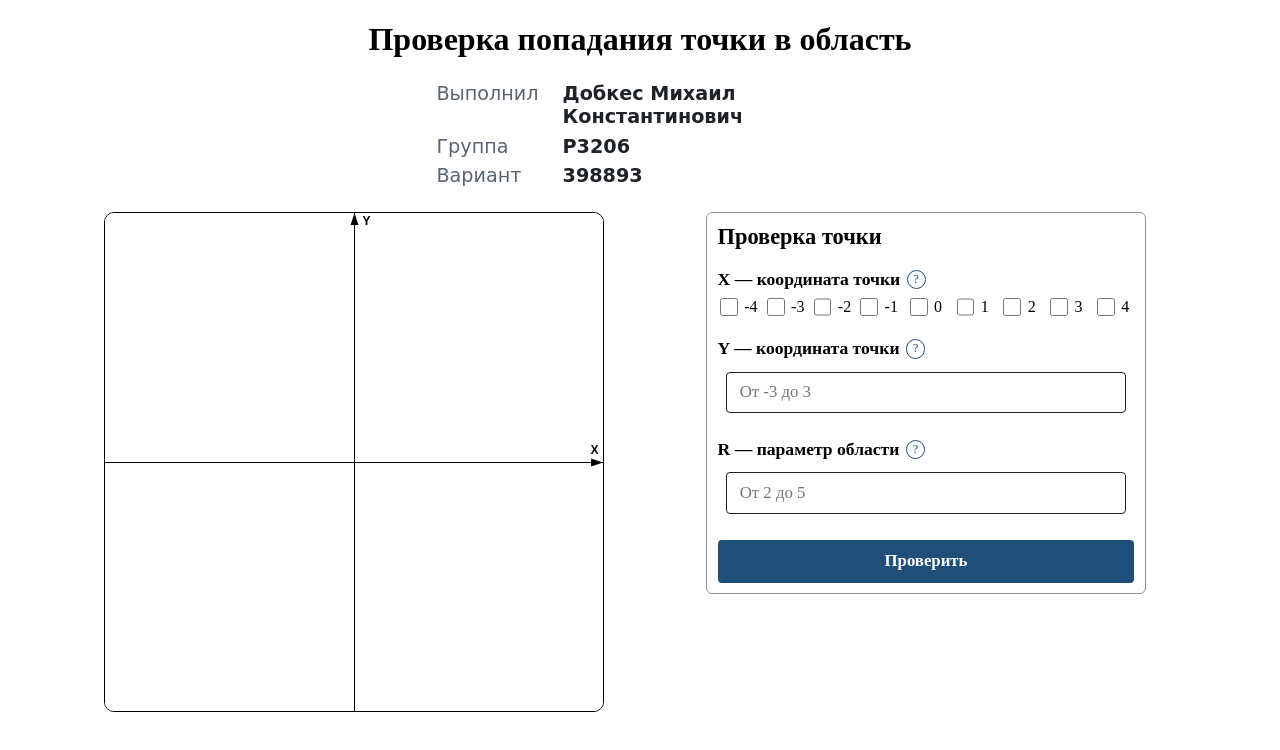
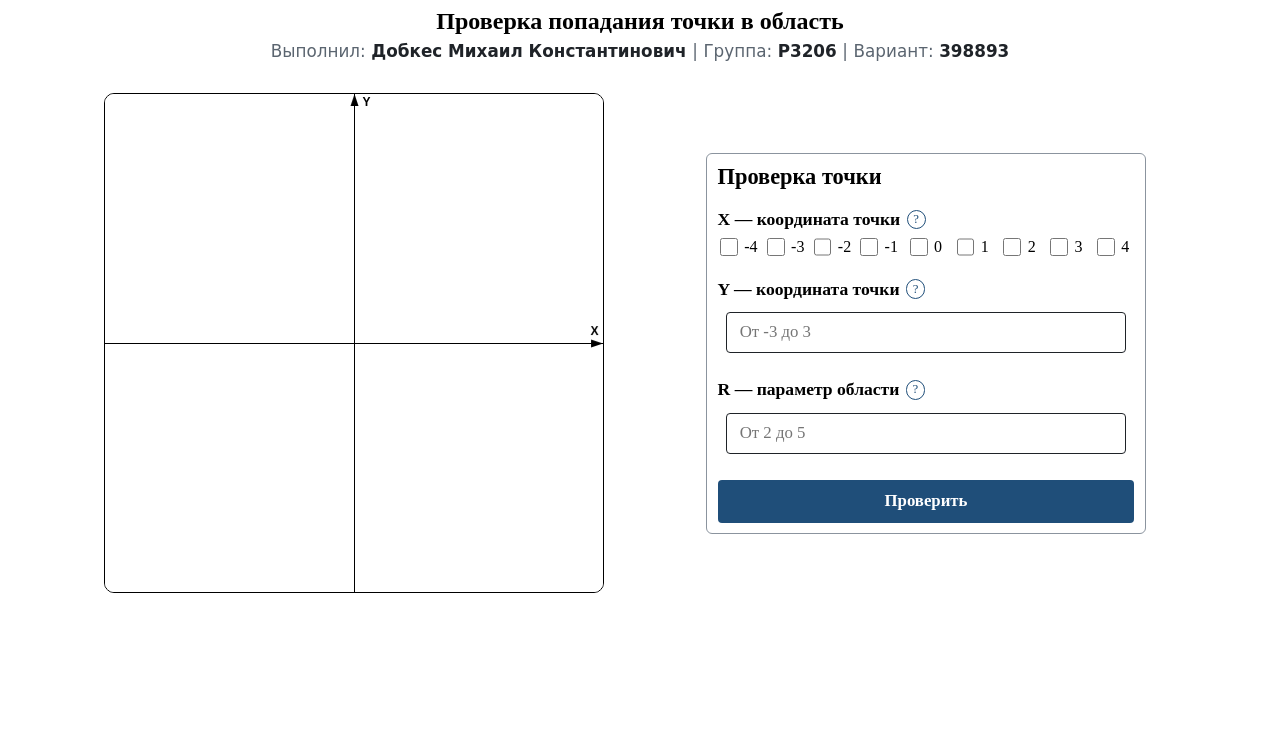
Before and after one commit to Miwm64/web_labs, a website: page index.html in a window 1280 px wide. Drawn offline with Linux system fonts and the light colour scheme.

Commit message:
feat: header tweaked a bit - takes less space

```diff
--- a/index.html
+++ b/index.html
@@ -13,14 +13,18 @@
             <h1 id="page-title">Проверка попадания точки в область</h1>
 
             <dl id="student-info" class="student-info">
-                <dt class="student-info-label">Выполнил</dt>
-                <dd class="student-info-value">Добкес Михаил Константинович</dd>
-
-                <dt class="student-info-label">Группа</dt>
-                <dd class="student-info-value">P3206</dd>
-
-                <dt class="student-info-label">Вариант</dt>
-                <dd class="student-info-value">398893</dd>
+                <div class="student-info-item">
+                    <dt class="student-info-label">Выполнил:</dt>
+                    <dd class="student-info-value">Добкес Михаил Константинович</dd>
+                </div>
+                <div class="student-info-item">
+                    <dt class="student-info-label">Группа:</dt>
+                    <dd class="student-info-value">P3206</dd>
+                </div>
+                <div class="student-info-item">
+                    <dt class="student-info-label">Вариант:</dt>
+                    <dd class="student-info-value">398893</dd>
+                </div>
             </dl>
         </header>
 
--- a/styles.css
+++ b/styles.css
@@ -17,40 +17,45 @@
 }
 
 #page-title {
-    max-width: 60%;
-    margin-inline: auto;
+    margin: 0 0 0.4rem;
+    font-size: 1.5rem;
     text-align: center;
 }
 
 #student-info {
+    display: flex;
+    flex-wrap: wrap;
+    justify-content: center;
+    gap: 0.2rem 0.35rem;
+    margin: 0;
     font-family: var(--font-cursive);
+    font-size: 1.05rem;
     color: var(--color-muted);
-    display: grid;
-    grid-template-columns: max-content 1fr;
-    gap: 0.4rem 1.5rem;
-    max-width: 40ch;
-    margin: 1.5rem auto 0;
 }
 
-.student-info-label {
-    font-size: 1.2rem;
+.student-info-item {
+    display: flex;
+    gap: 0.35rem;
+}
+
+.student-info-item + .student-info-item::before {
+    content: "|";
 }
 
 .student-info-value {
     margin: 0;
+    font-weight: 600;
     color: var(--color-text);
-    font-size: 1.2rem;
-    font-weight: 600;
 }
 
 #page-main {
     display: grid;
     grid-template-columns: 1fr 1fr;
     gap: 4%;
-    align-items: start;
+    align-items: center;
     justify-items: center;
     max-width: 1100px;
-    margin: 2% auto 0;
+    margin: 2rem auto 0;
 }
 
 #form-panel {
```
